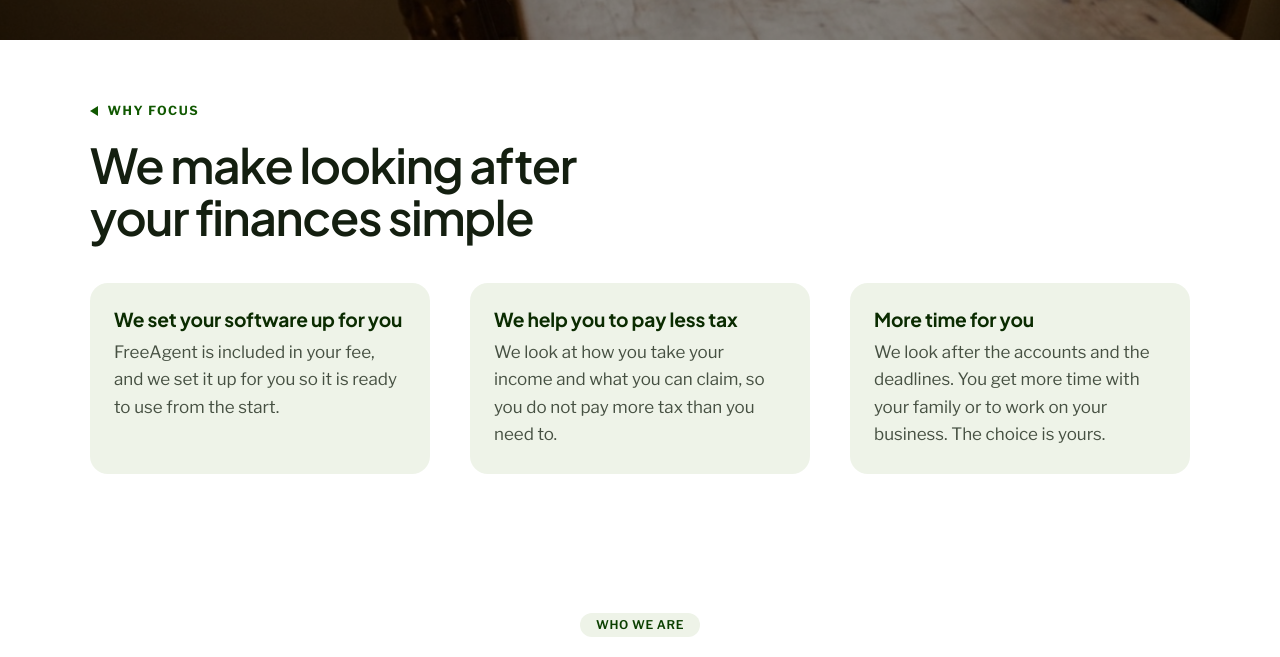
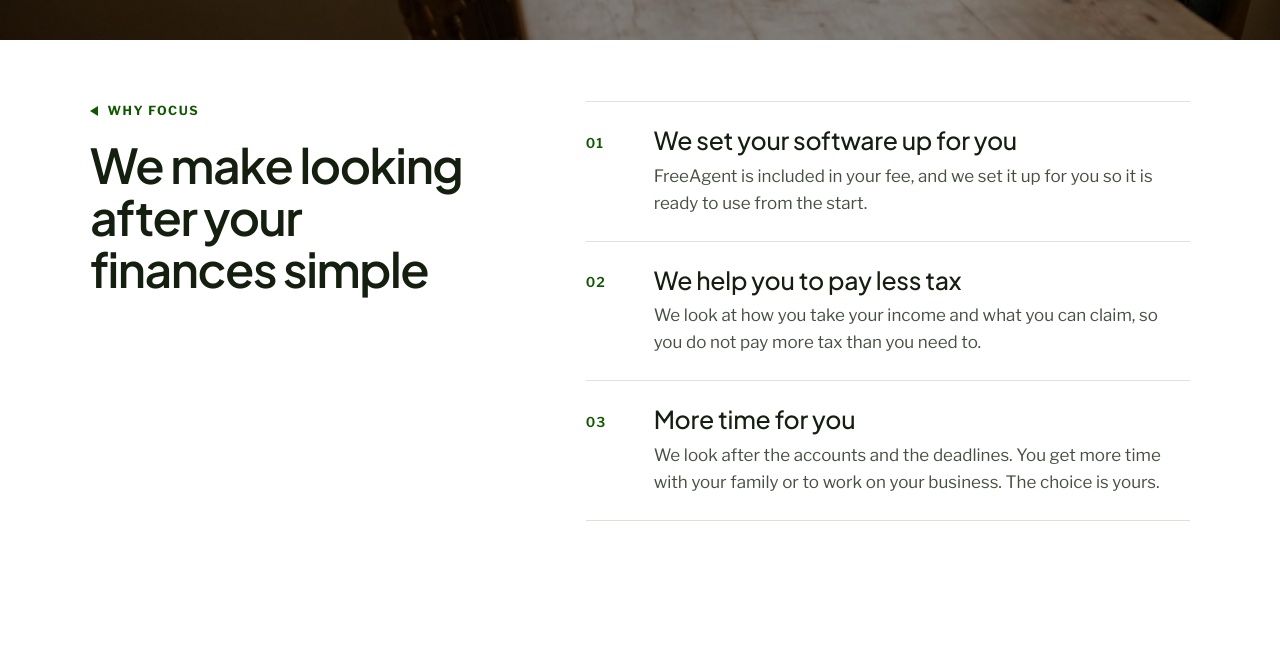
Before and after one commit to oliverhodgsonfjfj/barrysite, an Astro site: page / in a window 1280 px wide. Shown: the part 760-1417 px from the top of the page. Built offline with nearby package versions, Linux system fonts and the light colour scheme; Astro itself is replaced by a stand-in of ours.

Commit message:
Restyle the Why Focus section as a ruled list instead of cards
Co-Authored-By: Claude Fable 5.2 <noreply@anthropic.com>

```diff
--- a/src/pages/index.astro
+++ b/src/pages/index.astro
@@ -87,25 +87,28 @@ const schema = {
 
   <!-- Why Focus: Barry's differentiators (25 Nov 2026). Old home page is tagged before-real-photos-2026-11-25. -->
   <section class="section section--tight why-x" aria-labelledby="why-title">
-    <div class="container" data-reveal>
-      <div class="section__intro">
+    <div class="container why-x__wrap" data-reveal>
+      <div class="why-x__head">
         <p class="eyebrow">Why Focus</p>
         <h2 id="why-title">We make looking after your finances simple</h2>
       </div>
-      <ul class="why-x__grid">
-        <li class="why-x__item">
+      <ol class="why-x__list">
+        <li class="why-x__row">
+          <span class="why-x__num" aria-hidden="true">01</span>
           <h3>We set your software up for you</h3>
           <p>FreeAgent is included in your fee, and we set it up for you so it is ready to use from the start.</p>
         </li>
-        <li class="why-x__item">
+        <li class="why-x__row">
+          <span class="why-x__num" aria-hidden="true">02</span>
           <h3>We help you to pay less tax</h3>
           <p>We look at how you take your income and what you can claim, so you do not pay more tax than you need to.</p>
         </li>
-        <li class="why-x__item">
+        <li class="why-x__row">
+          <span class="why-x__num" aria-hidden="true">03</span>
           <h3>More time for you</h3>
           <p>We look after the accounts and the deadlines. You get more time with your family or to work on your business. The choice is yours.</p>
         </li>
-      </ul>
+      </ol>
     </div>
   </section>
 
@@ -221,8 +224,16 @@ const schema = {
 </Base>
 
 <style>
-  .why-x__grid { list-style: none; margin: 0; padding: 0; display: grid; gap: var(--gutter); grid-template-columns: repeat(auto-fit, minmax(240px, 1fr)); }
-  .why-x__item { background: var(--sage-2); border-radius: var(--radius); padding: 1.6rem 1.5rem; }
-  .why-x__item h3 { margin: 0 0 0.5rem; font-size: 1.2rem; color: var(--green-ink); }
-  .why-x__item p { margin: 0; color: var(--ink-2); }
+  /* Why Focus: heading on the left, three ruled rows on the right. No cards. */
+  .why-x__wrap { display: grid; gap: clamp(2rem, 5vw, 5rem); grid-template-columns: minmax(0, 5fr) minmax(0, 7fr); align-items: start; }
+  .why-x__head h2 { margin: 0; text-wrap: balance; }
+  .why-x__list { list-style: none; margin: 0; padding: 0; border-bottom: 1px solid var(--line); }
+  .why-x__row { display: grid; grid-template-columns: 3.25rem minmax(0, 1fr); column-gap: 1rem; padding-block: 1.5rem; border-top: 1px solid var(--line); }
+  .why-x__num { grid-row: span 2; font-size: 0.85rem; font-weight: 600; letter-spacing: 0.08em; color: var(--green); padding-top: 0.4rem; font-variant-numeric: tabular-nums; }
+  .why-x__row h3 { margin: 0 0 0.4rem; font-size: clamp(1.25rem, 1.1rem + 0.6vw, 1.55rem); font-weight: 500; letter-spacing: -0.01em; color: var(--ink); }
+  .why-x__row p { margin: 0; color: var(--ink-2); max-width: 46ch; }
+  @media (max-width: 860px) {
+    .why-x__wrap { grid-template-columns: 1fr; gap: 1.75rem; }
+    .why-x__row { grid-template-columns: 2.5rem minmax(0, 1fr); column-gap: 0.75rem; padding-block: 1.25rem; }
+  }
 </style>
```
